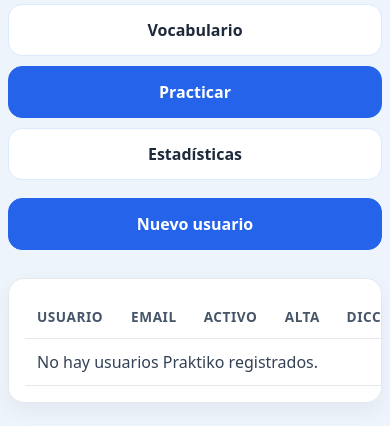
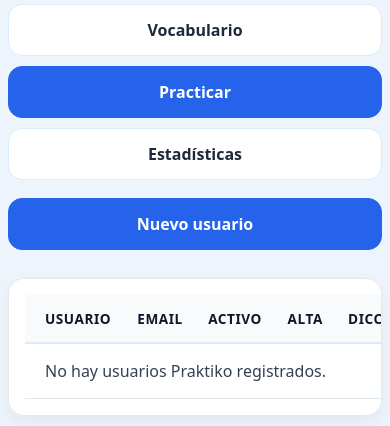
Before and after one commit to Ootoito/gestor-tareas-ia-master, a Django app: page /praktiko/gestion/usuarios/ in a window 390 px wide. Shown: the part 418-844 px from the top of the page. Run offline with Django 5.2, Linux system fonts and the light colour scheme; the visitor is signed in with stand-in values (Sample User, id 1); data comes from the database, SQL or seed files in the repository; data that the repository does not hold is empty.

Commit message:
Gestion y mejoras responsive Praktiko

```diff
--- a/praktiko/static/praktiko/css/praktiko.css
+++ b/praktiko/static/praktiko/css/praktiko.css
@@ -717,9 +717,63 @@ body {
     display: flex;
     gap: 8px;
     flex-wrap: wrap;
-    justify-content: flex-end;
+    justify-content: flex-start;
 }
 
 .table-actions-group form {
     margin: 0;
 }
+
+/* =========================================================
+   Mejora visual tablas gestión
+   ========================================================= */
+
+.praktiko-table {
+    border-collapse: separate;
+    border-spacing: 0;
+    width: 100%;
+}
+
+.praktiko-table thead th {
+    background: #f8fafc;
+    padding: 14px 12px;
+    border-bottom: 2px solid #dbeafe;
+    font-weight: 800;
+    color: #0f172a;
+}
+
+.praktiko-table tbody tr {
+    background: #ffffff;
+}
+
+.praktiko-table tbody tr:nth-child(even) {
+    background: #f8fafc;
+}
+
+.praktiko-table tbody td {
+    padding: 16px 12px;
+    border-bottom: 1px solid #e2e8f0;
+    vertical-align: middle;
+}
+
+.praktiko-table tbody tr:hover td {
+    background: #eff6ff;
+}
+
+.praktiko-table td:first-child,
+.praktiko-table th:first-child {
+    padding-left: 20px;
+}
+
+.praktiko-table td:last-child,
+.praktiko-table th:last-child {
+    padding-right: 20px;
+}
+
+.table-actions {
+    min-width: 130px;
+}
+
+.table-actions-group {
+    justify-content: flex-start;
+}
```
